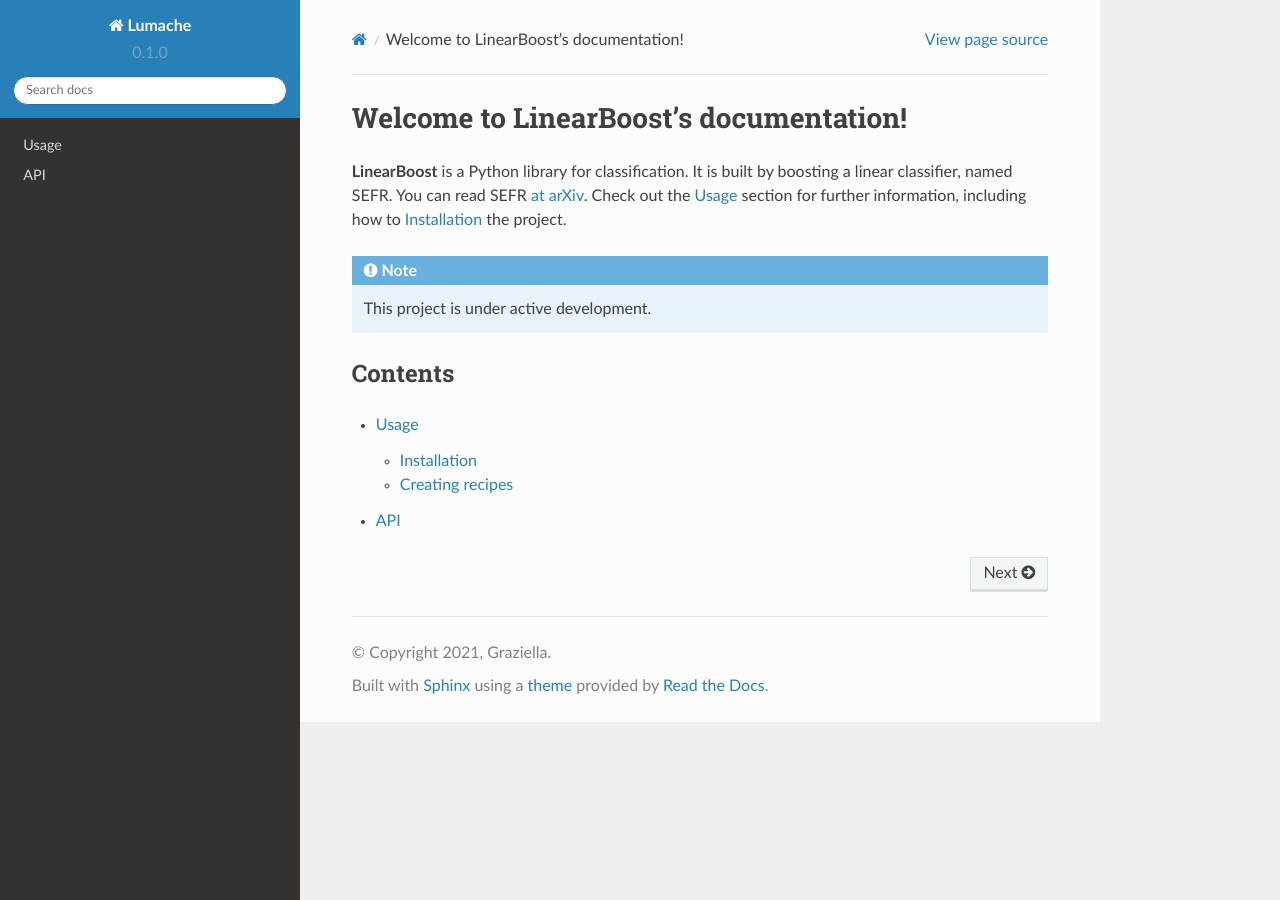
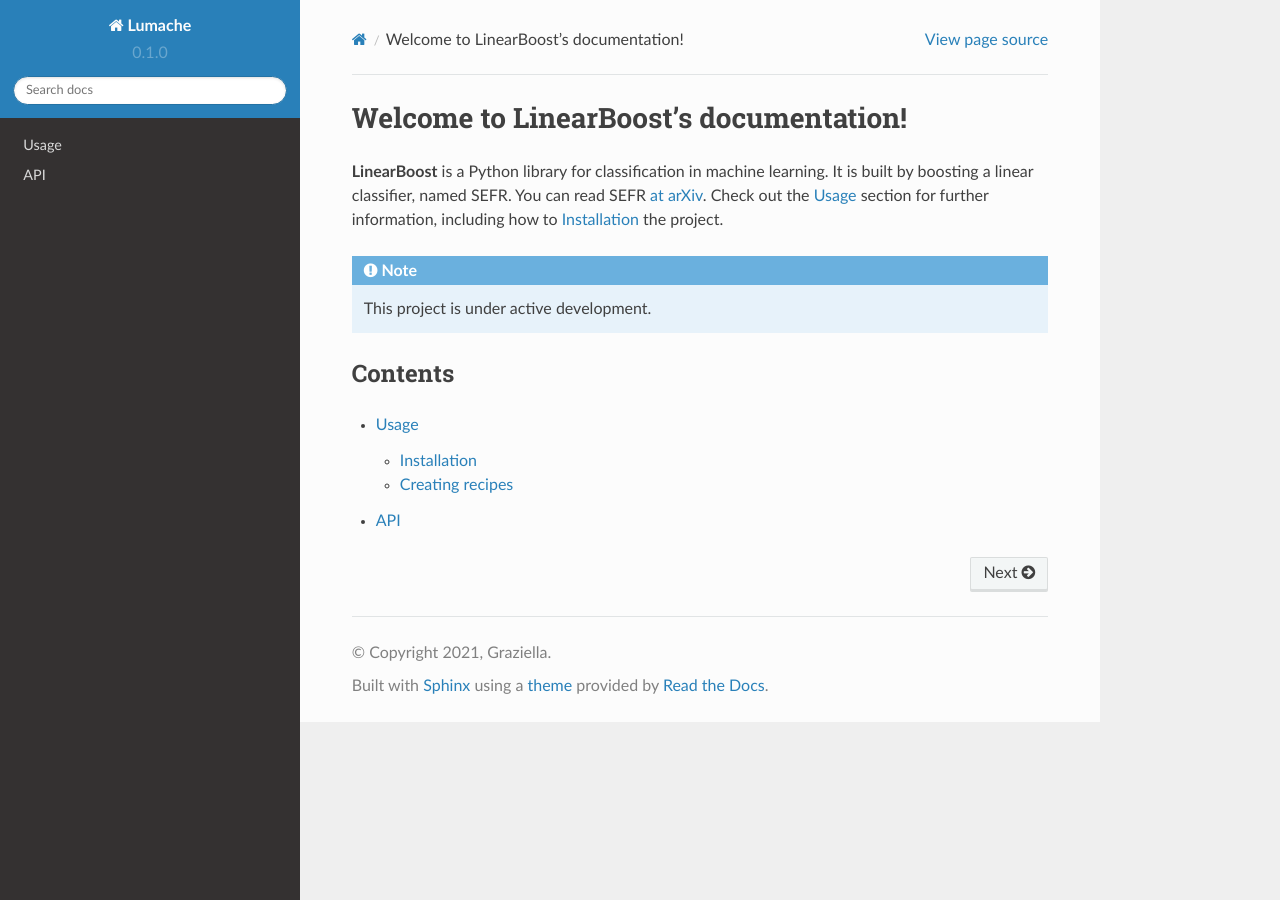
Before and after one commit to LinearBoost/LinearBoostTutorial, a Sphinx documentation site: the page built from docs/source/index.rst, in a window 1280 px wide. Built offline with Sphinx 7.4.7 and the Read the Docs theme 2.0.0, drawn with Linux system fonts in a browser that asks for light colours.

Commit message:
Update index.rst

```diff
--- a/docs/source/index.rst
+++ b/docs/source/index.rst
@@ -1,7 +1,7 @@
 Welcome to LinearBoost's documentation!
 ===================================
 
-**LinearBoost** is a Python library for classification. It is built by boosting a linear classifier, named SEFR.
+**LinearBoost** is a Python library for classification in machine learning. It is built by boosting a linear classifier, named SEFR.
 You can read SEFR `at arXiv <https://arxiv.org/abs/2006.04620>`_.
 Check out the :doc:`usage` section for further information, including
 how to :ref:`installation` the project.
```
